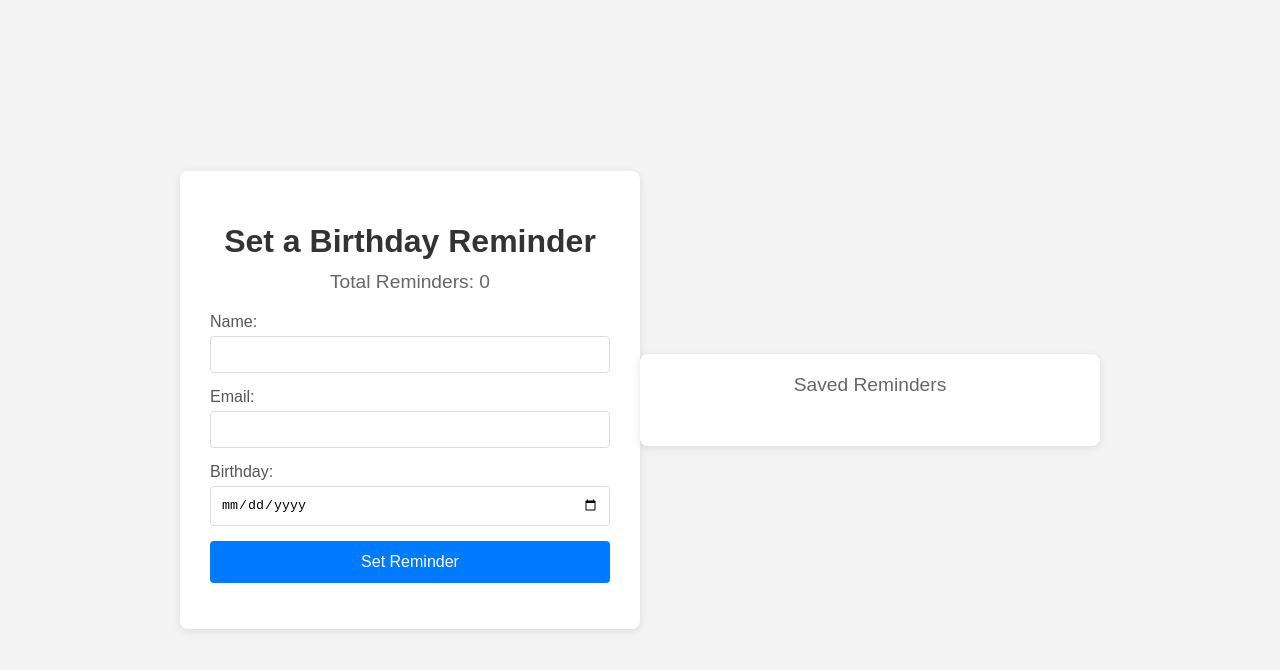
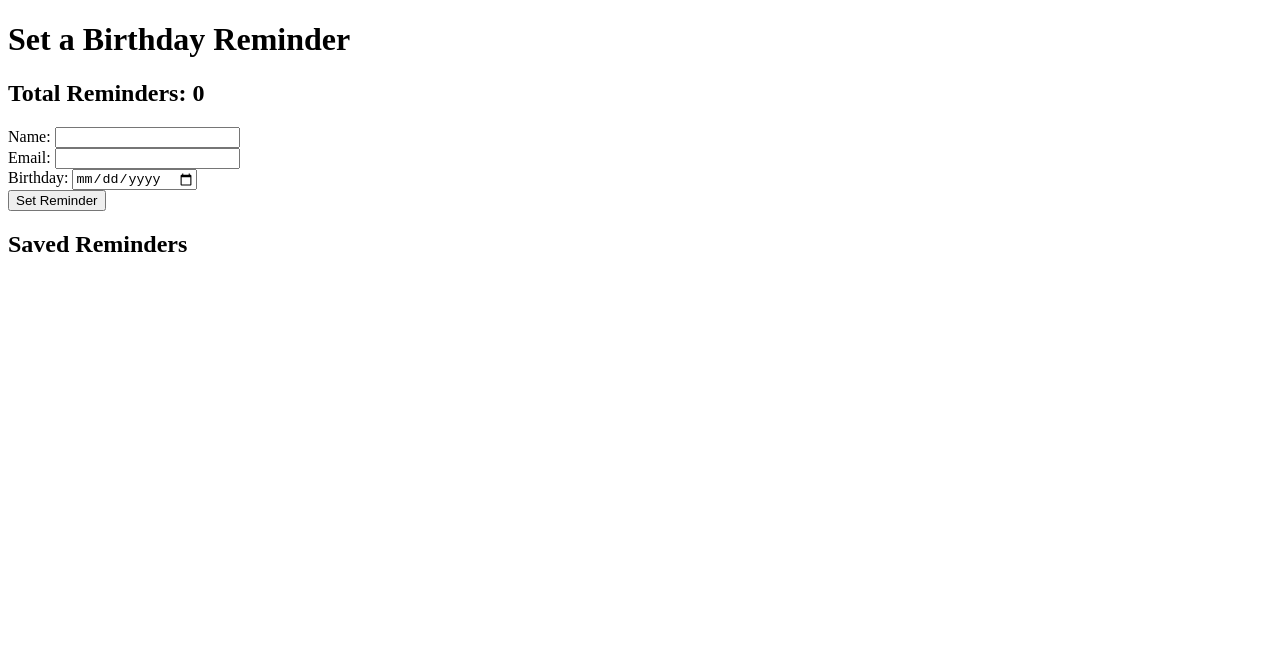
Before and after one commit to mayurk200/Project2, a plain HTML site: page index.html in a window 1280 px wide. Drawn offline with Linux system fonts and the light colour scheme; no server answers.

Commit message:
Update style.css

```diff
--- a/style.css
+++ b/style.css
@@ -1,73 +1,30 @@
-body {
-    font-family: Arial, sans-serif;
-    background-color: #f4f4f4;
-    display: flex;
-    justify-content: center;
-    align-items: center;
-    height: 100vh;
-    margin: 0;
+/* ... all your existing styles above this line ... */
+
+#remindersContainer {
+    margin-top: 20px;
 }
 
-.container {
-    background-color: white;
-    padding: 30px;
-    border-radius: 8px;
-    box-shadow: 0 2px 10px rgba(0, 0, 0, 0.1);
-    width: 100%;
-    max-width: 400px;
+#reminderList {
+    list-style-type: none;
+    padding: 0;
+    margin-top: 10px;
 }
 
-h1 {
-    text-align: center;
-    color: #333;
+#reminderList li {
+    background-color: #f9f9f9;
+    padding: 12px;
+    border: 1px solid #eee;
+    border-radius: 4px;
+    margin-bottom: 8px;
+    display: flex;
+    justify-content: space-between;
+    align-items: center;
 }
 
-h2 {
-    text-align: center;
-    color: #666;
-    font-weight: normal;
-    font-size: 1.2em;
-    margin-top: -10px;
-    margin-bottom: 20px;
+#reminderList li .date {
+    font-size: 0.9em;
+    color: #555;
+    background-color: #e9ecef;
+    padding: 4px 8px;
+    border-radius: 10px;
 }
-
-.form-group {
-    margin-bottom: 15px;
-}
-
-label {
-    display: block;
-    margin-bottom: 5px;
-    color: #555;
-}
-
-input[type="text"],
-input[type="email"],
-input[type="date"] {
-    width: 100%;
-    padding: 10px;
-    border: 1px solid #ddd;
-    border-radius: 4px;
-    box-sizing: border-box;
-}
-
-button {
-    width: 100%;
-    padding: 12px;
-    background-color: #007BFF;
-    color: white;
-    border: none;
-    border-radius: 4px;
-    cursor: pointer;
-    font-size: 16px;
-}
-
-button:hover {
-    background-color: #0056b3;
-}
-
-#statusMessage {
-    text-align: center;
-    margin-top: 15px;
-    font-weight: bold;
-}
```
